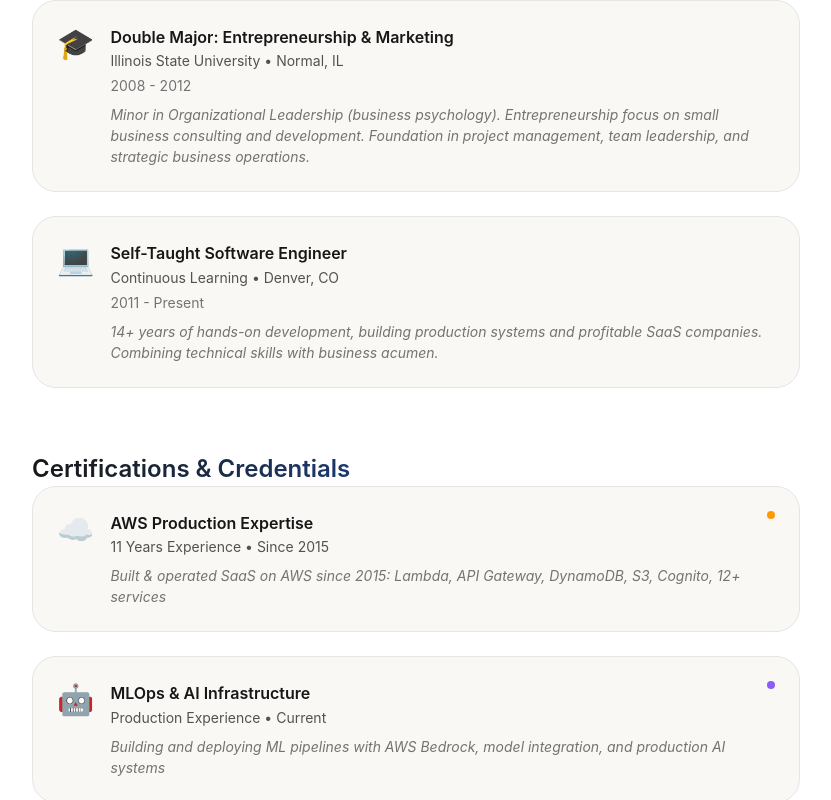
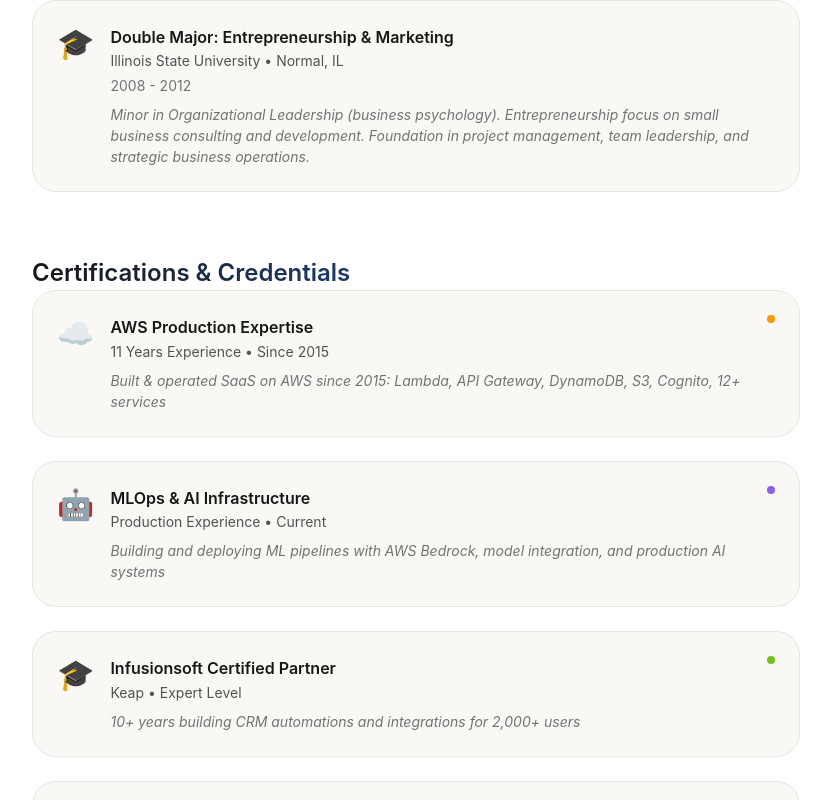
Before and after one commit to nkulavic/nickkulavic.ai, a Next.js app: page /resume in a window 1280 px wide. Shown: the part 10158-10958 px from the top of the page, without its empty margins (224-1055 px from the left). Built offline with nearby package versions, Linux system fonts and the light colour scheme.

Commit message:
Remove self-taught entry from education section

```diff
--- a/src/app/data/education.ts
+++ b/src/app/data/education.ts
@@ -78,15 +78,6 @@ export const education: Education[] = [
     year: '2008 - 2012',
     description: 'Minor in Organizational Leadership (business psychology). Entrepreneurship focus on small business consulting and development. Foundation in project management, team leadership, and strategic business operations.',
     icon: '🎓'
-  },
-  {
-    id: 'self-taught',
-    degree: 'Self-Taught Software Engineer',
-    institution: 'Continuous Learning',
-    location: 'Denver, CO',
-    year: '2011 - Present',
-    description: '14+ years of hands-on development, building production systems and profitable SaaS companies. Combining technical skills with business acumen.',
-    icon: '💻'
   }
 ];
 
```
